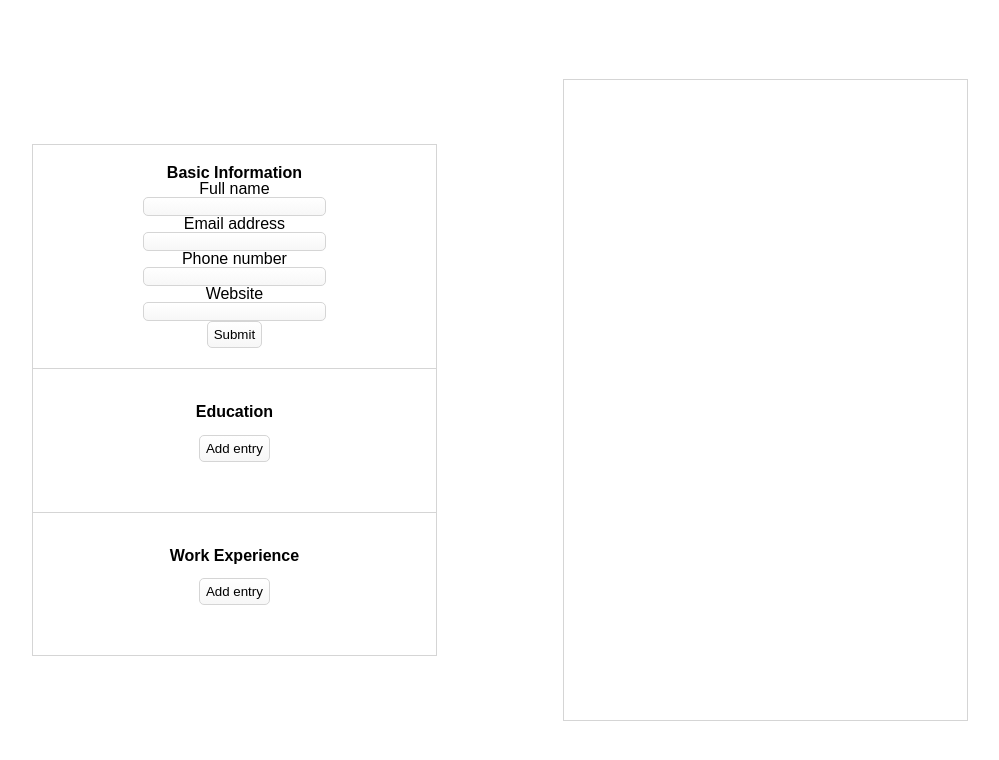
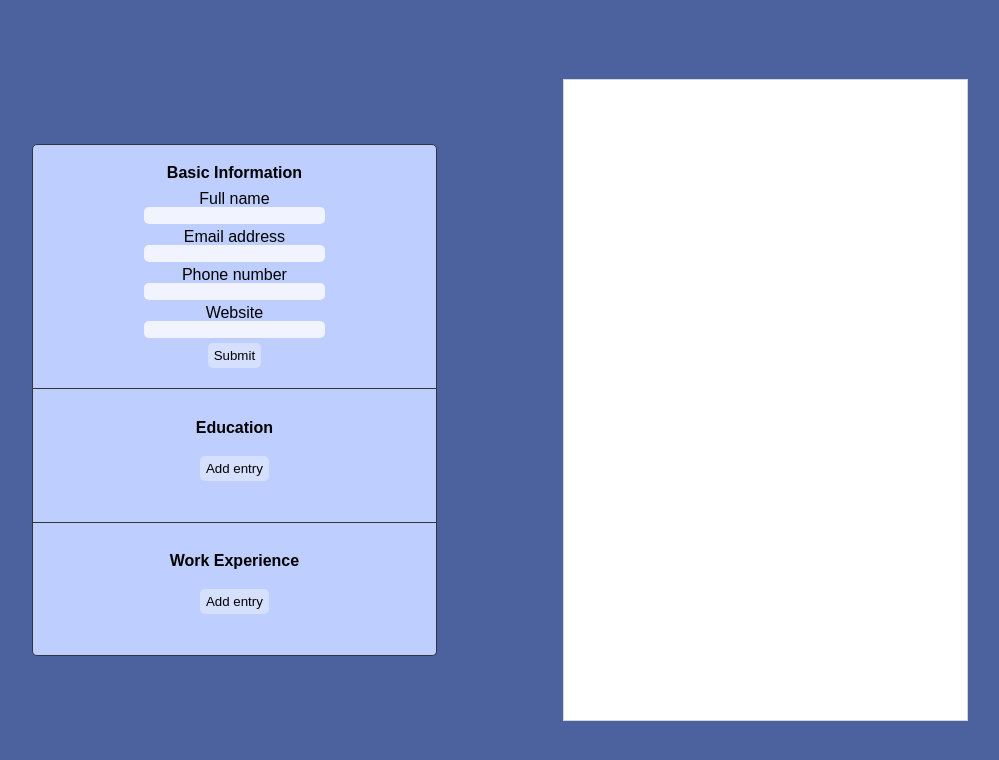
Before and after one commit to zainiscoding/cv-creator, a React (Create React App) app: page / in a window 1280 px wide. Shown: the top 760 px of the page, without its empty margins (141-1140 px from the left). Built offline with nearby package versions, Linux system fonts and the light colour scheme.

Commit message:
More css updates, made the education/work entry details have their own classes

```diff
--- a/src/components/InputEducation.js
+++ b/src/components/InputEducation.js
@@ -50,7 +50,7 @@ class InputEducation extends Component {
                             type='date'
                             id='startDate'
                             className='input'
-                            title='Start date'
+                            title='Start'
                         ></input>
                         <label htmlFor='endDate'>End date</label>
                         <input
@@ -58,7 +58,7 @@ class InputEducation extends Component {
                             type='date'
                             id='endDate'
                             className='input'
-                            title='End date'
+                            title='End'
                         ></input>
                         <div id='submitEducationBtnContainer'>
                             <button
@@ -97,19 +97,7 @@ class InputEducation extends Component {
                                         X
                                     </button>
                                     <p>Education {index + 1}</p>
-                                    {education.map((detail) => {
-                                        if (
-                                            detail.charAt(detail.length - 1) !==
-                                            ' '
-                                        ) {
-                                            return (
-                                                <div key={detail}>
-                                                    <p>{detail}</p>
-                                                </div>
-                                            );
-                                        }
-                                        return '';
-                                    })}
+                                    {education[0]}
                                 </div>
                             );
                         }
--- a/src/components/InputWorkExperience.js
+++ b/src/components/InputWorkExperience.js
@@ -28,21 +28,21 @@ class InputWorkExperience extends Component {
                 <h2>Work Experience</h2>
                 {this.state.addingWorkExperience === true && (
                     <>
+                        <label htmlFor='companyName'>Company name</label>
+                        <input
+                            name='workExperience'
+                            type='text'
+                            id='companyName'
+                            className='input'
+                            title=''
+                        ></input>
                         <label htmlFor='jobTitleInput'>Job Title</label>
                         <input
                             name='workExperience'
                             type='text'
                             id='jobTitle'
                             className='input'
-                            title='Job Title'
-                        ></input>
-                        <label htmlFor='courseName'>Company name</label>
-                        <input
-                            name='workExperience'
-                            type='text'
-                            id='companyName'
-                            className='input'
-                            title='Company Name'
+                            title=''
                         ></input>
                         <label htmlFor='startDate'>Start date</label>
                         <input
@@ -50,7 +50,7 @@ class InputWorkExperience extends Component {
                             type='date'
                             id='startDate'
                             className='input'
-                            title='Start Date'
+                            title='Start'
                         ></input>
                         <label htmlFor='endDate'>End date</label>
                         <input
@@ -58,7 +58,7 @@ class InputWorkExperience extends Component {
                             type='date'
                             id='endDate'
                             className='input'
-                            title='End Date'
+                            title='End'
                         ></input>
                         <div id='submitWorkBtnContainer'>
                             <button
@@ -97,19 +97,7 @@ class InputWorkExperience extends Component {
                                         X
                                     </button>
                                     <p>Work {index + 1}</p>
-                                    {work.map((detail) => {
-                                        if (
-                                            detail.charAt(detail.length - 1) !==
-                                            ' '
-                                        ) {
-                                            return (
-                                                <div key={detail}>
-                                                    <p>{detail}</p>
-                                                </div>
-                                            );
-                                        }
-                                        return '';
-                                    })}
+                                    {work[0]}
                                 </div>
                             );
                         }
--- a/src/styles/main.css
+++ b/src/styles/main.css
@@ -1,5 +1,6 @@
 h2 {
     font-weight: bold;
+    margin-bottom: 10px;
 }
 
 #root {
@@ -14,6 +15,7 @@ h2 {
     height: 100%;
     width: 100%;
     font-family: Arial, Helvetica, sans-serif;
+    background: #4c629f;
 }
 
 #Inputs {
@@ -42,6 +44,7 @@ h2 {
     justify-content: space-evenly;
     padding-bottom: 5%;
     padding-top: 5%;
+    background: #bdceff;
 }
 
 #inputAreaEducationInfoContainer {
@@ -53,41 +56,44 @@ h2 {
     align-self: center;
 }
 #basicInputsContainer {
-    border: solid 1px #d5d5d5;
+    border: solid 1px #2f3440;
+    border-top-left-radius: 5px;
+    border-top-right-radius: 5px;
 }
 
 #educationInputsContainer {
-    border-bottom: solid 1px #d5d5d5;
-    border-left: solid 1px #d5d5d5;
-    border-right: solid 1px #d5d5d5;
+    border-bottom: solid 1px #2f3440;
+    border-left: solid 1px #2f3440;
+    border-right: solid 1px #2f3440;
 }
 
 #workExperienceInputsContainer {
-    border-bottom: solid 1px #d5d5d5;
-    border-left: solid 1px #d5d5d5;
-    border-right: solid 1px #d5d5d5;
+    border-bottom: solid 1px #2f3440;
+    border-left: solid 1px #2f3440;
+    border-right: solid 1px #2f3440;
+    border-bottom-left-radius: 5px;
+    border-bottom-right-radius: 5px;
 }
 
 .input {
     align-self: center;
     text-align: center;
-    background: rgb(247, 247, 247);
-    background: linear-gradient(
-        0deg,
-        rgba(247, 247, 247, 1) 0%,
-        rgba(255, 255, 255, 1) 100%
-    );
-    border: solid 1px #d5d5d5;
+    background: #f1f4ff;
+    border: none;
     border-radius: 5px;
+    margin-bottom: 5px;
 }
 
 .entryInputArea {
     display: flex;
     flex-direction: column;
-    border: solid 1px #d5d5d5;
+    -webkit-box-shadow: 10px 10px 23px -10px rgba(47, 52, 64, 1);
+    -moz-box-shadow: 10px 10px 23px -10px rgba(47, 52, 64, 1);
+    box-shadow: 10px 10px 23px -10px rgba(47, 52, 64, 1);
     border-radius: 5px;
     padding: 5px;
     margin-top: 10px;
+    background: #ccd9ff;
 }
 
 .entryDeleteBtn {
@@ -97,13 +103,9 @@ h2 {
 }
 
 button {
-    background: rgb(247, 247, 247);
-    background: linear-gradient(
-        0deg,
-        rgba(247, 247, 247, 1) 0%,
-        rgba(255, 255, 255, 1) 100%
-    );
-    border: solid 1px #d5d5d5;
+    background: #d5e0ff;
+    outline: none;
+    border: none;
     border-radius: 5px;
     padding-top: 5px;
     padding-bottom: 5px;
@@ -117,6 +119,7 @@ button {
     justify-self: self-start;
     align-self: center;
     border: solid 1px #d5d5d5;
+    background: white;
 }
 
 #basicInfoContainer {
@@ -124,7 +127,7 @@ button {
     display: grid;
     grid-template-columns: 1fr 1fr;
     height: 80%;
-    width: 100%;
+    width: 90%;
     align-self: center;
     align-items: center;
 }
@@ -183,16 +186,32 @@ svg {
 }
 
 .entryContainer {
-    width: 50%;
-    border-bottom: solid 1px #d5d5d5;
+    padding-top: 15px;
+    width: 90%;
 }
 
 .entry {
+    display: grid;
+    grid-template-columns: 1fr 1fr;
+    flex-direction: column;
+    font-size: 17px;
+}
+
+.entryTitle {
     display: flex;
-    flex-direction: column;
-    align-items: center;
-    padding: 15px;
-    font-size: 17px;
+    font-weight: bold;
+    font-size: 19px;
+    grid-row: 1;
+}
+
+.entryPlaceName {
+    display: flex;
+    grid-row: 2;
+}
+
+.entryDate {
+    display: flex;
+    justify-self: end;
 }
 
 #workExperienceInfoContainer {
```
Also changed, not shown: src/components/DisplayCV.js (+50 -4 lines).
